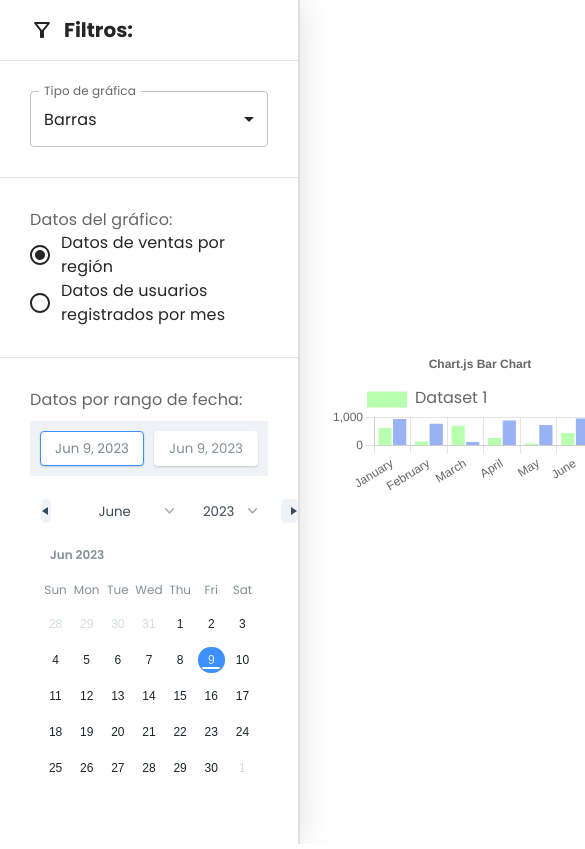
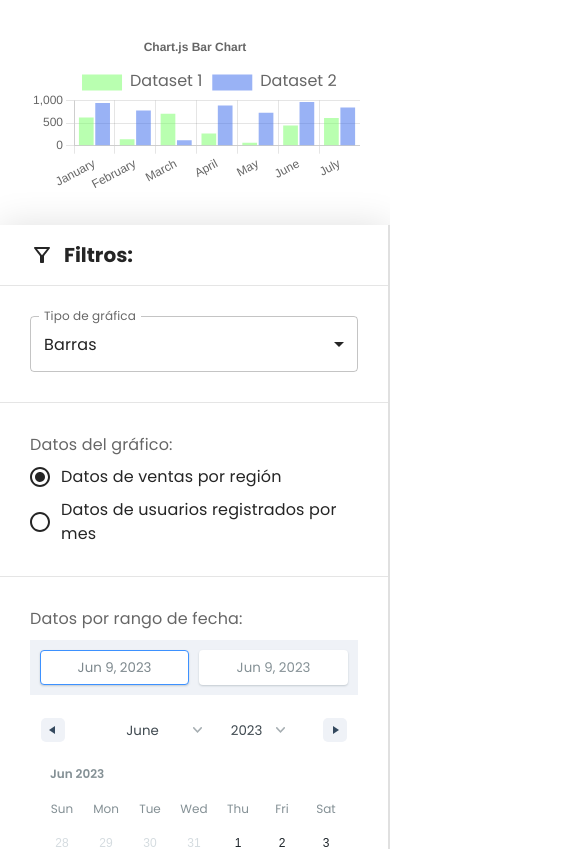
Before and after one commit to dereksamuel/data-visualization, a React (Vite) app: page / in a window 390 px wide. Shown: the top 849 px of the page, 585 px wide, since content can reach past the window. Built offline with nearby package versions, Linux system fonts and the light colour scheme; a web font is replaced by a local one.

Commit message:
done responsive

```diff
--- /dev/null
+++ b/src/styled-components/breakpoint.styled.component.js
@@ -0,0 +1,3 @@
+export const size = {
+  desktopBreakPoint: "1000px",
+};
--- a/src/styled-components/layout.styled.component.js
+++ b/src/styled-components/layout.styled.component.js
@@ -1,5 +1,6 @@
 import styled from "styled-components";
 import { colorSecondary } from "./variables.styled.component.js";
+import { size } from "./breakpoint.styled.component.js";
 
 export const FilterLayout = styled.ul`
   max-height: 100%;
@@ -7,9 +8,16 @@ export const FilterLayout = styled.ul`
   display: block;
   /* background-color: ${colorSecondary}; */
   grid-column: 1 / 2;
+  grid-row: 1 / 3;
   border-right: 2px solid ${colorSecondary};
   box-shadow: 0 0 35px ${colorSecondary};
   overflow-y: auto;
+
+  @media screen and (max-width: ${size.desktopBreakPoint}) {
+    grid-row: 2 / 3;
+    grid-column: 1 / 3;
+    overflow-y: initial;
+  }
 `;
 
 export const MainLayout = styled.main`
@@ -18,6 +26,7 @@ export const MainLayout = styled.main`
   width: 100%;
   display: block;
   grid-column: 2 / 3;
+  grid-row: 1 / 3;
   display: flex;
   align-items: center;
   justify-content: center;
@@ -28,10 +37,19 @@ export const MainLayout = styled.main`
     max-width: 600px;
     max-height: 600px;
   }
+
+  @media screen and (max-width: ${size.desktopBreakPoint}) {
+    grid-row: 1 / 2;
+    grid-column: 1 / 3;
+  }
 `;
 
 export const GridContainer = styled.div`
   display: grid;
   grid-template-columns: minmax(300px, 500px) 1fr;
   height: 100%;
+
+  @media screen and (max-width: ${size.desktopBreakPoint}) {
+    grid-template-rows: 1fr 100%;
+  }
 `;
```
